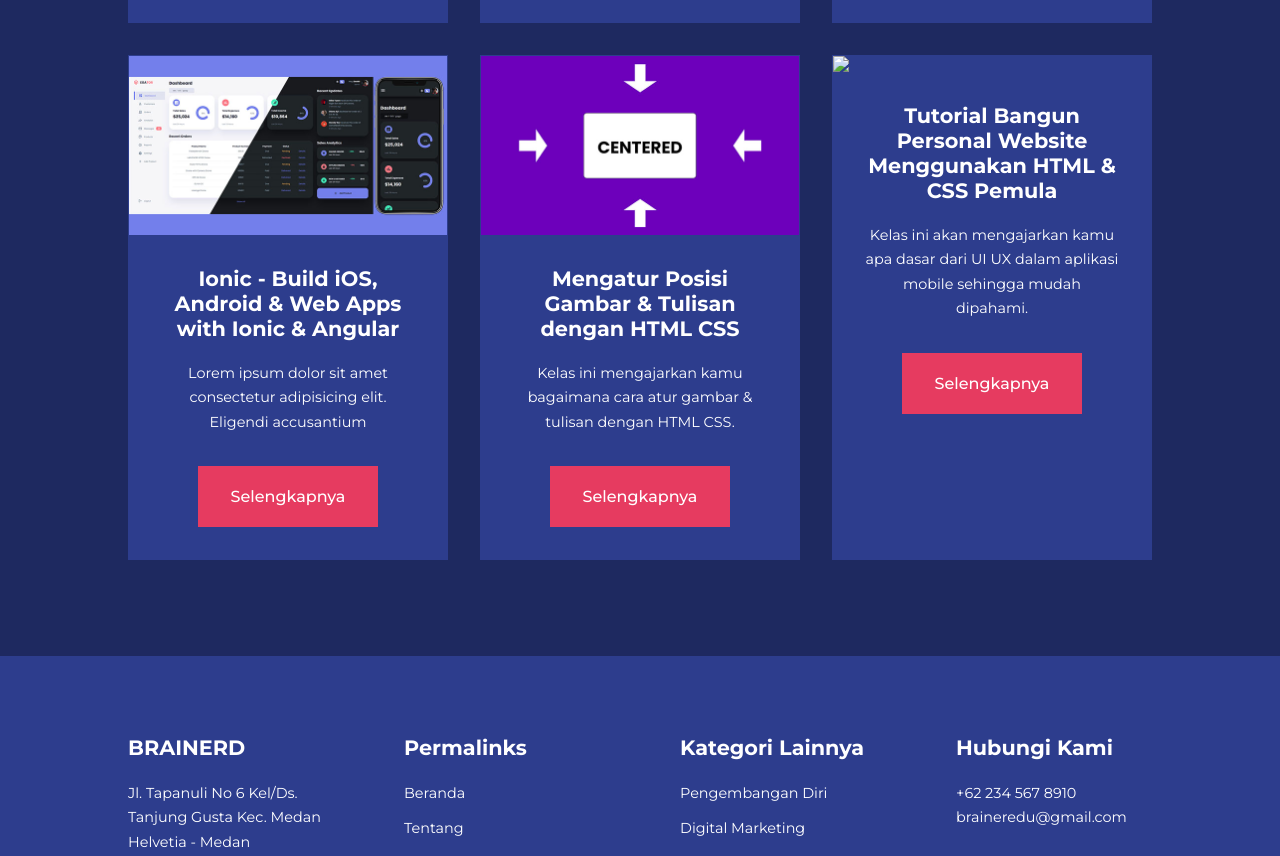
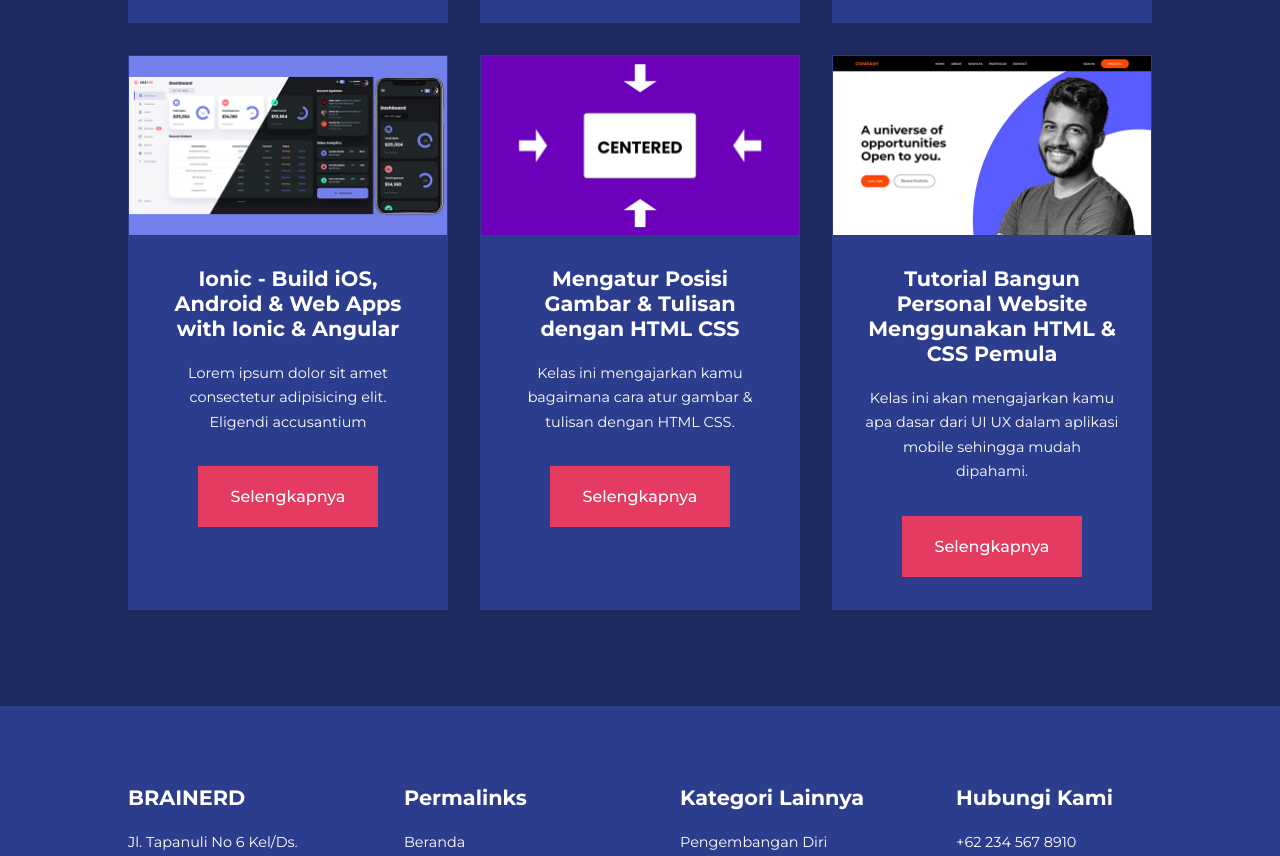
Before and after one commit to jontak03/courseweb2, a plain HTML site: page course.html in a window 1280 px wide. Shown: the part 1346-2202 px from the top of the page. Drawn offline with nearby package versions, Linux system fonts and the light colour scheme.

Commit message:
Update course.html

```diff
--- a/course.html
+++ b/course.html
@@ -137,7 +137,7 @@
 
             <article class="course">
                 <div class="course_image">
-                    <img src="./images/course5.jpg">
+                    <img src="course5.jpg">
                 </div>
                 <div class="course_info">
                     <h4>Tutorial Bangun Personal Website Menggunakan HTML & CSS Pemula</h4>
```
